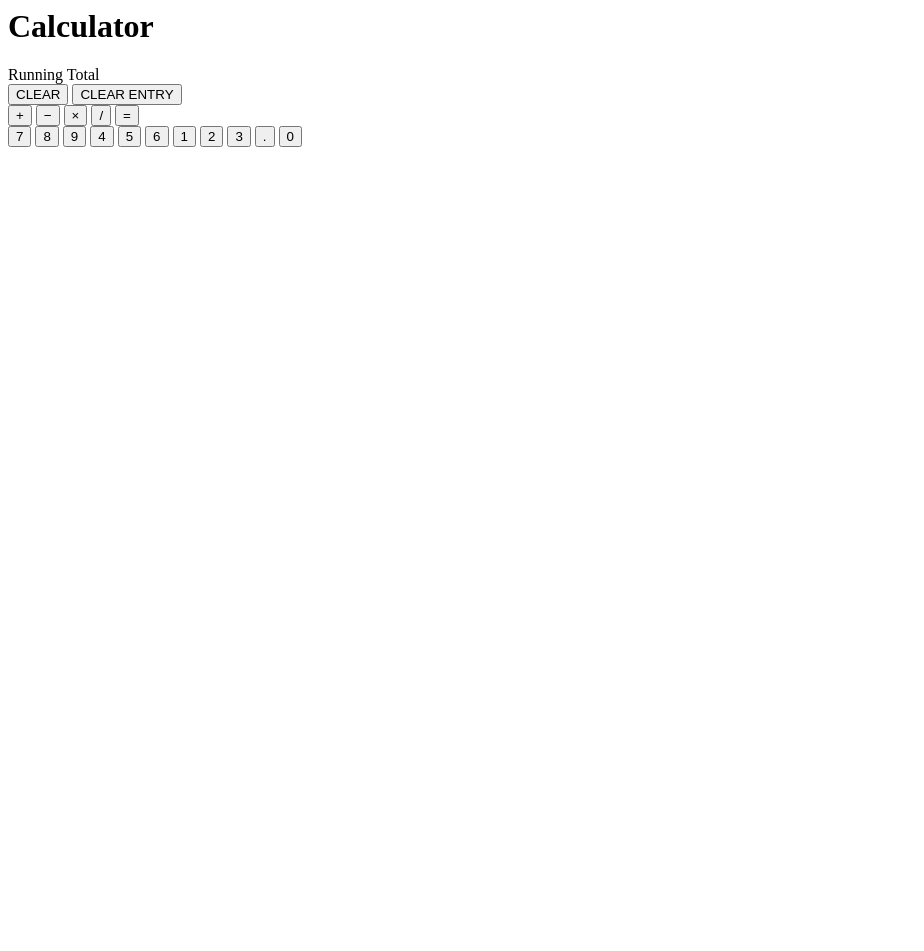
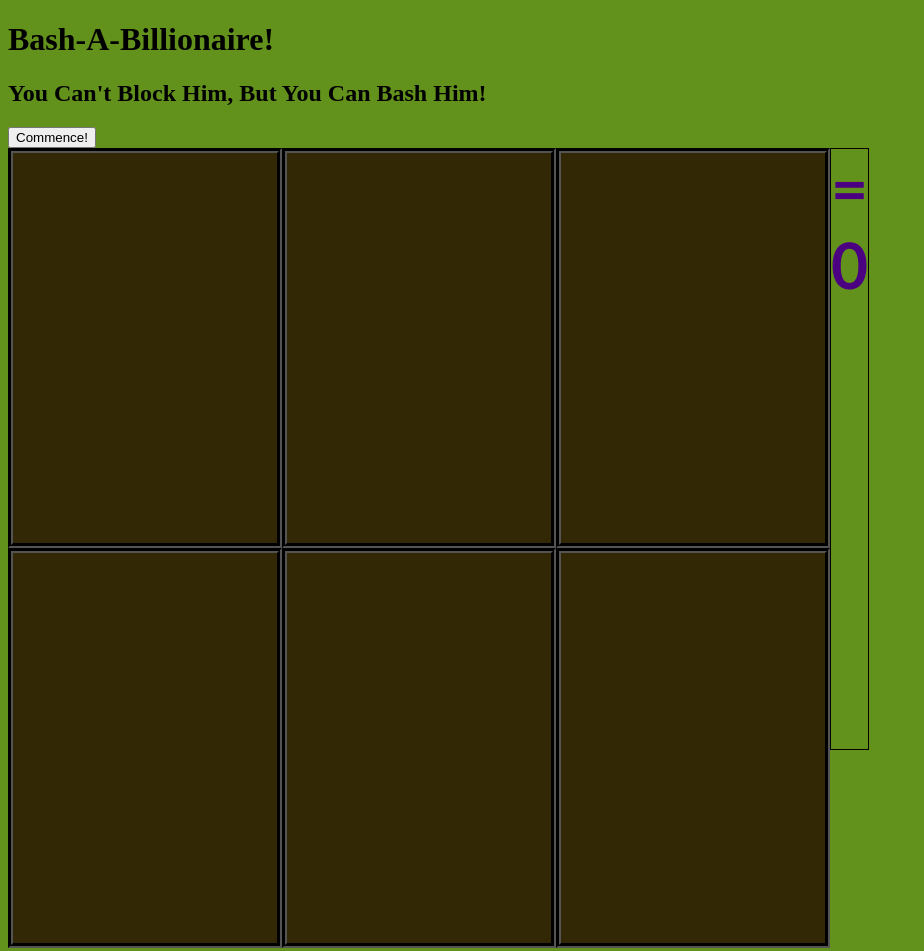
Before and after one commit to SystemOfADownyJr/InsertBrilliantThing-s-Here, a plain HTML site: page index.html in a window 1280 px wide. Shown: the whole page, without its empty margins (0-924 px from the left). Before the commit the page ends 800 px from the top, so only its background shows below. Drawn offline with nearby package versions, Linux system fonts and the light colour scheme; a web font is replaced by a local one.

Commit message:
Add files via upload

```diff
--- a/index.html
+++ b/index.html
@@ -1,49 +1,30 @@
-<html>
-  <head>
-    <link href="https://fonts.googleapis.com/css?family=Coda|Codystar|Jacques+Francois+Shadow|Unica+One&display=swap" rel="stylesheet">
-    <link rel="stylesheet" href="style.css" />
+<!DOCTYPE html>
+<html lang="en">
+<head>
+    <meta charset="UTF-8">
+    <meta http-equiv="X-UA-Compatible" content="IE=edge">
+    <meta name="viewport" content="width=device-width, initial-scale=1.0">
+    <title></title>
+    <link rel="stylesheet" href="whack.css">
     <script src="https://ajax.googleapis.com/ajax/libs/jquery/3.4.1/jquery.min.js"></script>
-    <script defer src="app.js"></script>
-  </head>
-  <body>
-    <main id="app">
-      <h1>
-        Calculator
-      </h1>
-      <div class="calculator">
-        <section class="display">
-          <div class="held-label">Running Total</div>
-          <div class="held-value"></div>
-          <div class="next-operation"></div>
-          <div class="next-value"></div>
-        </section>
-        <section class="controls">
-          <section class="memory">
-            <button class="clear-all">CLEAR</button>
-            <button class="clear-entry">CLEAR ENTRY</button>
-          </section>
-          <section class="operations">
-            <button class="add">&plus;</button class="">
-            <button class="subtract">&minus;</button>
-            <button class="multiply">&times;</button>
-            <button class="divide">/</button>
-            <button class="equals">&equals;</button>
-          </section>
-          <section class="digits">
-            <button>7</button>
-            <button>8</button>
-            <button>9</button>
-            <button>4</button>
-            <button>5</button>
-            <button>6</button>
-            <button>1</button>
-            <button>2</button>
-            <button>3</button>
-            <button class="decimal">.</button>
-            <button>0</button>
-          </section>
-        </section>
-      </div>
-    </main>
-  </body>
+</head>
+<body>
+    <h1>Bash-A-Billionaire!</h1>
+    <h2>You Can't Block Him, But You Can Bash Him!</h2>
+    <button onClick="bloodSport()">Commence!</button>
+    <div class="gameBoard">
+        <div class="Block1"></div>
+        <div class="Block2"></div>
+        <div class="Block3"></div>
+        <div class="scoreBoard">
+            <div class="score">= 0</div>
+        </div>
+    </div>
+    <div class="gameBoard2">
+        <div class="Block4"></div>
+        <div class="Block5"></div>
+        <div class="Block6"></div>
+    </div>
+        <script src="whack_a_mole.js"></script>
+</body>
 </html>
--- /dev/null
+++ b/whack.css
@@ -0,0 +1,84 @@
+html    {
+    font-size: 35 px;
+    background: rgb(99, 146, 28);
+}
+.gameBoard  {
+    width: 800px;
+    height: 400px;
+    display: flex;
+    justify-content: flex-start;
+}
+.gameBoard2  {
+    width: 800px;
+    height: 400px;
+    display: flex;
+    justify-content: flex-start;
+}
+
+.filled {
+    background-image: url("DataFromStarTrek.jpeg");
+}
+
+.bashed   {
+    background-image: url("TheZuck.jpg");
+}
+
+.Block1 {
+    border: 5px groove black;
+    flex: 1 0 33%;
+    background-size: 100% 100%;
+    background-repeat: no-repeat;
+    background-color: rgb(51, 40, 5);
+
+}
+.Block2 {
+    border: 5px groove black;
+    flex: 1 0 33%;
+    background-size: 100% 100%;
+    background-repeat: no-repeat;
+    background-color: rgb(51, 40, 5);
+
+}
+.Block3 {
+    border: 5px groove black;
+    flex: 1 0 33%;
+    background-size: 100% 100%;
+    background-repeat: no-repeat;
+    background-color: rgb(51, 40, 5);
+
+}
+.Block4 {
+    border: 5px groove black;
+    flex: 1 0 33%;
+    background-size: 100% 100%;
+    background-repeat: no-repeat;
+    background-color: rgb(51, 40, 5);
+
+}
+.Block5 {
+    border: 5px groove black;
+    flex: 1 0 33%;
+    background-size: 100% 100%;
+    background-repeat: no-repeat;
+    background-color: rgb(51, 40, 5);
+
+}
+.Block6 {
+    border: 5px groove black;
+    flex: 1 0 33%;
+    background-size: 100% 100%;
+    background-repeat: no-repeat;
+    background-color: rgb(51, 40, 5);
+
+}
+.scoreBoard {
+    display: flex;
+    border: 1px solid black;
+    height: 600px;
+    width: 800px;
+    font-size: 64px;
+    font-weight: bold;
+    font-style: underline;
+    font-family: 'Trebuchet MS';
+    color: indigo;
+}
--- /dev/null
+++ b/whack_a_mole.js
@@ -0,0 +1,46 @@
+let timeUp = false;
+let score = 0;
+let holes = 0;
+const scoreBoard = $('.score');
+
+function bloodSport() {
+  timeUp = false
+  holes = Math.floor(Math.random()* 5) + 2
+  let time = (Math.floor(Math.random()* 3) + 1) * 200
+  let timer = 30
+  setTimeout(() => timeUp = true, 3000)
+  $(`.Block${holes}`).addClass('filled')
+  document.querySelector(`.Block${holes}`).addEventListener('click', Validation)
+  setTimeout(() => {
+    $(`.Block${holes}`).removeClass('filled')
+    $(`.Block${holes}`).removeClass('bashed')
+    $(`.Block${holes}`).off('click', Validation)
+    if (!timeUp)  {
+      bloodSport();
+    } else  {
+      if (score < 0)  {
+        alert("Zuckerberg Has All Your Data, AND The Last Laugh!")
+      } else  {
+          alert("You Win The Battle, But He Owns Hawaii Now.")
+      }
+      score = 0
+      scoreBoard[0].textContent = score
+    }
+  }, time);
+}
+
+function Validation(event) {
+  if (!timeUp) {
+    if (event.srcElement.className == `Block${holes} filled`) {
+      score++
+      scoreBoard[0].textContent = score
+      $(`.Block${holes}`).addClass('bashed')
+    } else  {
+      console.log("He's a slippery one!")
+      score--
+      scoreBoard[0].textContent = score
+    }
+  }
+
+  console.log(score)
+}
```
Also changed, not shown: DataFromStarTrek.jpeg (added), TheZuck.jpg (added).
